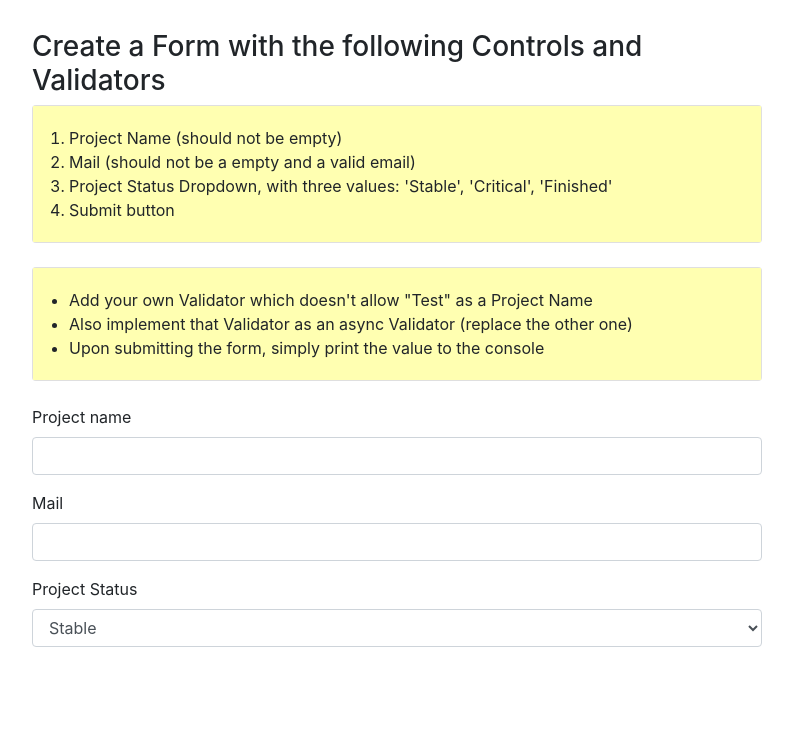
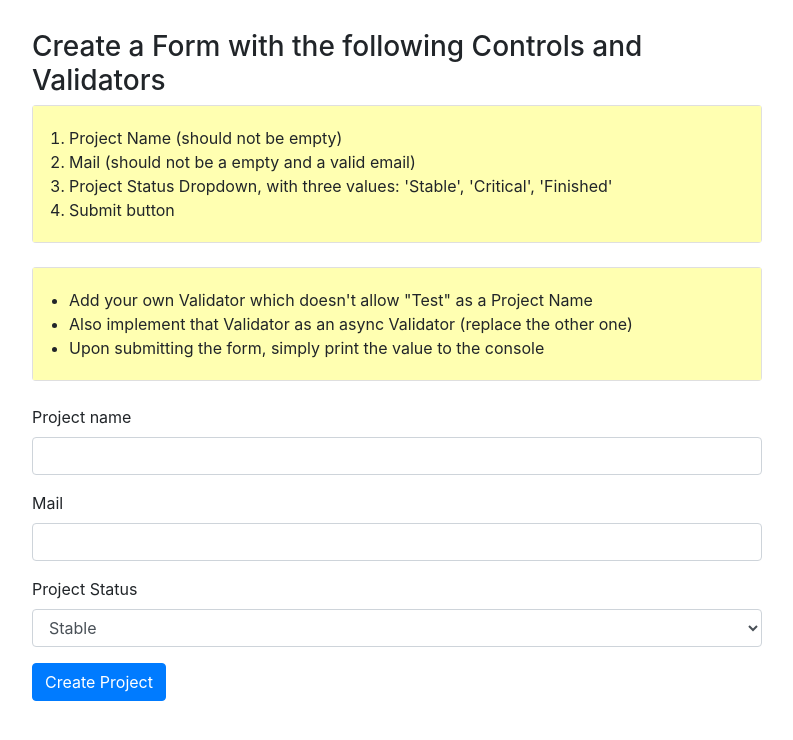
Before and after one commit to ddeveloper72/Angular-Reactive-Forms-Assignment, an Angular app: page / in a window 1280 px wide. Shown: the top 740 px of the page, without its empty margins (53-846 px from the left). Built offline with nearby package versions, Linux system fonts and the light colour scheme.

Commit message:
Added a submit button to the form.

```diff
--- a/src/app/app.component.html
+++ b/src/app/app.component.html
@@ -48,6 +48,9 @@
           <option value="finished">Finished</option>
         </select>
         </div>
+        <button
+        class="btn btn-primary"
+        type="submit">Create Project</button>
       </form>
     </div>
   </div>
```
